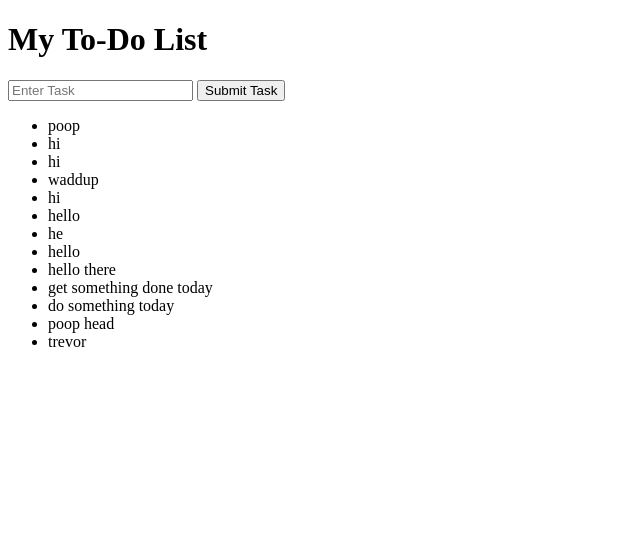
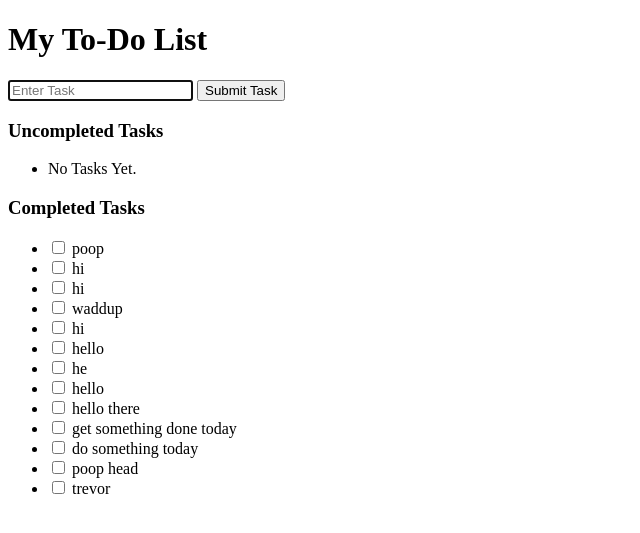
Before and after one commit to lfizzikz/another_todo, a Flask app: page / in a window 1280 px wide. Shown: the top 533 px of the page, without its empty margins (0-640 px from the left). Run offline with Flask 3, Linux system fonts and the light colour scheme; data comes from the database, SQL or seed files in the repository; both versions use the stored data as it was after the commit.

Commit message:
added ability to complete tasks (not undo completed tasks yet)

```diff
--- a/app.py
+++ b/app.py
@@ -36,9 +36,13 @@ def close_db(e=None):
 @app.route("/")
 def index():
     db = get_db()
-    rows = db.execute("SELECT title FROM tasks ORDER BY created_at DESC").fetchall()
-    tasks = [r["title"] for r in rows]
-    return render_template("index.html", tasks=tasks)
+    pending = db.execute(
+        "SELECT id, title FROM tasks WHERE completed = 0 ORDER BY created_at DESC"
+    ).fetchall()
+    done = db.execute(
+        "SELECT id, title FROM tasks WHERE completed = 1 ORDER BY created_at DESC"
+    ).fetchall()
+    return render_template("index.html", pending=pending, done=done)
 
 
 @app.route("/add", methods=["POST"])
@@ -49,3 +53,16 @@ def add():
         db.execute("INSERT INTO tasks (title) VALUES (?)", (task_name,))
         db.commit()
         return redirect(url_for("index"))
+    else:
+        return redirect(url_for("index"))
+
+
+@app.route("/tasks/<int:id>/state", methods=["POST"])
+def toggle_task_state(id):
+    value = request.form.get("completed", "0")
+    completed = 1 if value == "1" else 0
+
+    db = get_db()
+    db.execute("UPDATE tasks SET completed = ? WHERE ID = ?", (completed, id))
+    db.commit()
+    return redirect(url_for("index"))
--- a/templates/index.html
+++ b/templates/index.html
@@ -2,15 +2,45 @@
 
 <h1>My To-Do List</h1>
 <form action="/add" method="POST">
-  <input type="text" name="task" placeholder="Enter Task" />
+  <input autofocus type="text" name="task" placeholder="Enter Task" />
   <button type="submit">Submit Task</button>
 </form>
+<h3>Uncompleted Tasks</h3>
 <ul>
-  {% for task in tasks %}
-  <li>{{ task }}</li>
+  {% for t in pending %}
+  <li>
+    <form
+      action="{{ url_for('toggle_task_state', id=t['id'])}}"
+      method="POST"
+      style="display: inline"
+    >
+      <input type="hidden" name="completed" value="1" />
+      <input type="checkbox" onchange="this.form.submit()" />
+      {{ t["title"] }}
+    </form>
+  </li>
   {% else %}
   <li>No Tasks Yet.</li>
   {% endfor %}
 </ul>
+<h3>Completed Tasks</h3>
+<ul>
+  {% for t in done %}
+  <li>
+    <form
+      action="{{ url_for('toggle_task_state', id=t['id'])}}"
+      method="POST"
+      style="display: inline"
+    >
+      <input type="hidden" name="completed" value="1" />
+      <input type="checkbox" onchange="this.form.submit()" />
+
+      {{ t["title"] }}
+    </form>
+  </li>
+  {% else %}
+  <li>No Finished Tasks.</li>
+  {% endfor %}
+</ul>
 
 {% endblock %}
```
Also changed, not shown: todo.db.
